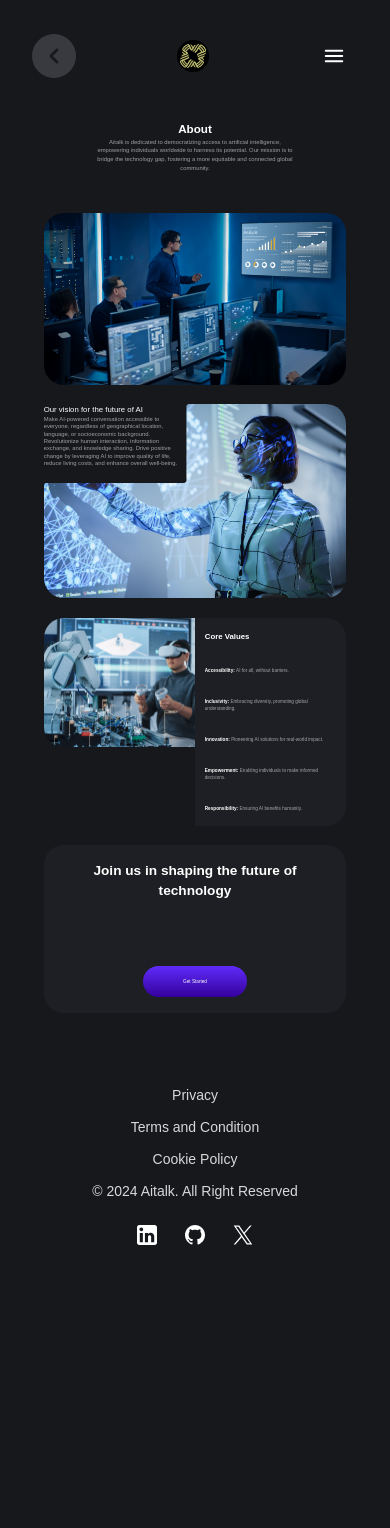
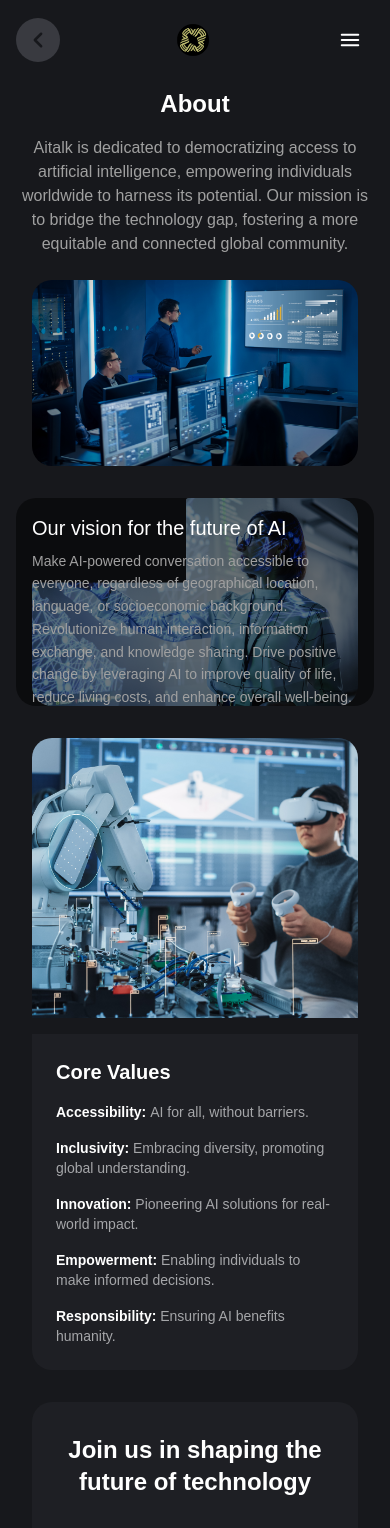
Before and after one commit to Anuran12/aitalk, a Next.js app: page /about in a window 390 px wide. Shown: the top 1528 px of the page. Before the commit the page ends 1301 px from the top, so only its background shows below. Built offline with nearby package versions, Linux system fonts and the light colour scheme.

Commit message:
about page responsive

```diff
--- a/app/about/page.tsx
+++ b/app/about/page.tsx
@@ -9,28 +9,30 @@ import Header from "@/components/Header";
 
 export default function AboutPage() {
   return (
-    <div className="flex flex-col gap-10 items-center justify-center min-h-screen p-8">
+    <div className="flex flex-col gap-6 lg:gap-10 items-center justify-center min-h-screen p-4 lg:p-8">
       <Header />
       <div className="flex flex-col justify-center items-center">
-        <h1 className="font-semibold text-[3vw]">About</h1>
-        <p className="w-[60%] text-[1.5vw] text-center font-thin text-[#a0a0a0]">
+        <h1 className="font-semibold text-2xl lg:text-[3vw] mb-4">About</h1>
+        <p className="w-full lg:w-[60%] text-base lg:text-[1.5vw] text-center font-thin text-[#a0a0a0]">
           Aitalk is dedicated to democratizing access to artificial
           intelligence, empowering individuals worldwide to harness its
           potential. Our mission is to bridge the technology gap, fostering a
           more equitable and connected global community.
         </p>
       </div>
-      <div className="flex flex-col gap-[5vw]">
-        <div className="px-[3vw] flex justify-center items-center">
+
+      <div className="flex flex-col gap-8 lg:gap-[5vw]">
+        <div className="px-4 lg:px-[3vw] flex justify-center items-center">
           <Image src={Aboutimg1} alt="" className="rounded-[20px] w-full" />
         </div>
-        <div className="px-[3vw] flex justify-center items-center relative">
+
+        <div className="px-4 lg:px-[3vw] flex justify-center items-center relative">
           <Image src={Aboutimg2} alt="" className="rounded-[20px] w-full" />
-          <div className="absolute left-0 top-0 w-[45%] pl-[3vw]">
-            <h1 className="text-[2vw] sm:text-[2.5vw]">
+          <div className="absolute left-0 top-0 w-full lg:w-[45%] p-4 lg:pl-[3vw] bg-black/50 lg:bg-transparent rounded-[20px] h-full">
+            <h1 className="text-xl lg:text-[2.5vw] mb-2 lg:mb-4">
               Our vision for the future of AI
             </h1>
-            <p className="text-[1.5vw] font-thin leading-[125%] text-[#a0a0a0]">
+            <p className="text-sm lg:text-[1.5vw] font-thin leading-relaxed lg:leading-[125%] text-[#a0a0a0]">
               Make AI-powered conversation accessible to everyone, regardless of
               geographical location, language, or socioeconomic background.
               Revolutionize human interaction, information exchange, and
@@ -40,42 +42,48 @@ export default function AboutPage() {
             </p>
           </div>
         </div>
-        <div className="w-full px-[3vw] flex rounded-[20px]">
-          <div className="w-[50%] ">
-            <Image src={Aboutimg3} alt="" className="rounded-l-[20px] w-full" />
+
+        <div className="w-full px-4 lg:px-[3vw] flex flex-col lg:flex-row rounded-[20px]">
+          <div className="w-full lg:w-[50%] mb-4 lg:mb-0">
+            <Image
+              src={Aboutimg3}
+              alt=""
+              className="rounded-t-[20px] lg:rounded-l-[20px] lg:rounded-tr-none w-full"
+            />
           </div>
-          <div className="w-[50%] bg-[#1E1F24] rounded-r-[20px] py-[3.5vw] px-[2.5vw] flex flex-col gap-6">
-            <h1 className="font-bold text-[2vw]">Core Values</h1>
-            <p className="text-[1.2vw] text-[#A5A6A9]">
+          <div className="w-full lg:w-[50%] bg-[#1E1F24] rounded-b-[20px] lg:rounded-r-[20px] lg:rounded-bl-none py-6 lg:py-[3.5vw] px-6 lg:px-[2.5vw] flex flex-col gap-4 lg:gap-6">
+            <h1 className="font-bold text-xl lg:text-[2vw]">Core Values</h1>
+            <p className="text-sm lg:text-[1.2vw] text-[#A5A6A9] lg:leading-10">
               <span className="font-semibold text-white">Accessibility: </span>
               AI for all, without barriers.
             </p>
-            <p className="text-[1.2vw] text-[#A5A6A9]">
+            <p className="text-sm lg:text-[1.2vw] text-[#A5A6A9] lg:leading-10">
               <span className="font-semibold text-white">Inclusivity: </span>
               Embracing diversity, promoting global understanding.
             </p>
-            <p className="text-[1.2vw] text-[#A5A6A9]">
+            <p className="text-sm lg:text-[1.2vw] text-[#A5A6A9] lg:leading-10">
               <span className="font-semibold text-white">Innovation: </span>
               Pioneering AI solutions for real-world impact.
             </p>
-            <p className="text-[1.2vw] text-[#A5A6A9]">
+            <p className="text-sm lg:text-[1.2vw] text-[#A5A6A9] lg:leading-10">
               <span className="font-semibold text-white">Empowerment: </span>
               Enabling individuals to make informed decisions.
             </p>
-            <p className="text-[1.2vw] text-[#A5A6A9]">
+            <p className="text-sm lg:text-[1.2vw] text-[#A5A6A9] lg:leading-10">
               <span className="font-semibold text-white">Responsibility: </span>
               Ensuring AI benefits humanity.
             </p>
           </div>
         </div>
-        <div className="w-full px-[3vw] flex">
-          <div className="flex flex-col gap-16 w-full justify-center items-center bg-[#1E1F24] rounded-[20px] py-[4vw]">
-            <h1 className="font-bold text-[3.5vw] w-[80%] text-center">
+
+        <div className="w-full px-4 lg:px-[3vw] flex">
+          <div className="flex flex-col gap-8 lg:gap-16 w-full justify-center items-center bg-[#1E1F24] rounded-[20px] py-8 lg:py-[4vw]">
+            <h1 className="font-bold text-2xl lg:text-[3.5vw] w-[90%] lg:w-[80%] text-center lg:leading-[120%]">
               Join us in shaping the future of technology
             </h1>
             <Link
               href={"/"}
-              className="bg-gradient-to-t from-[#34019C] to-[#5F2BFA] px-10 py-3 rounded-full text-[1.2vw]"
+              className="bg-gradient-to-t from-[#34019C] to-[#5F2BFA] px-8 lg:px-10 py-2.5 lg:py-3 rounded-full text-base lg:text-[1.2vw]"
             >
               Get Started
             </Link>
```
